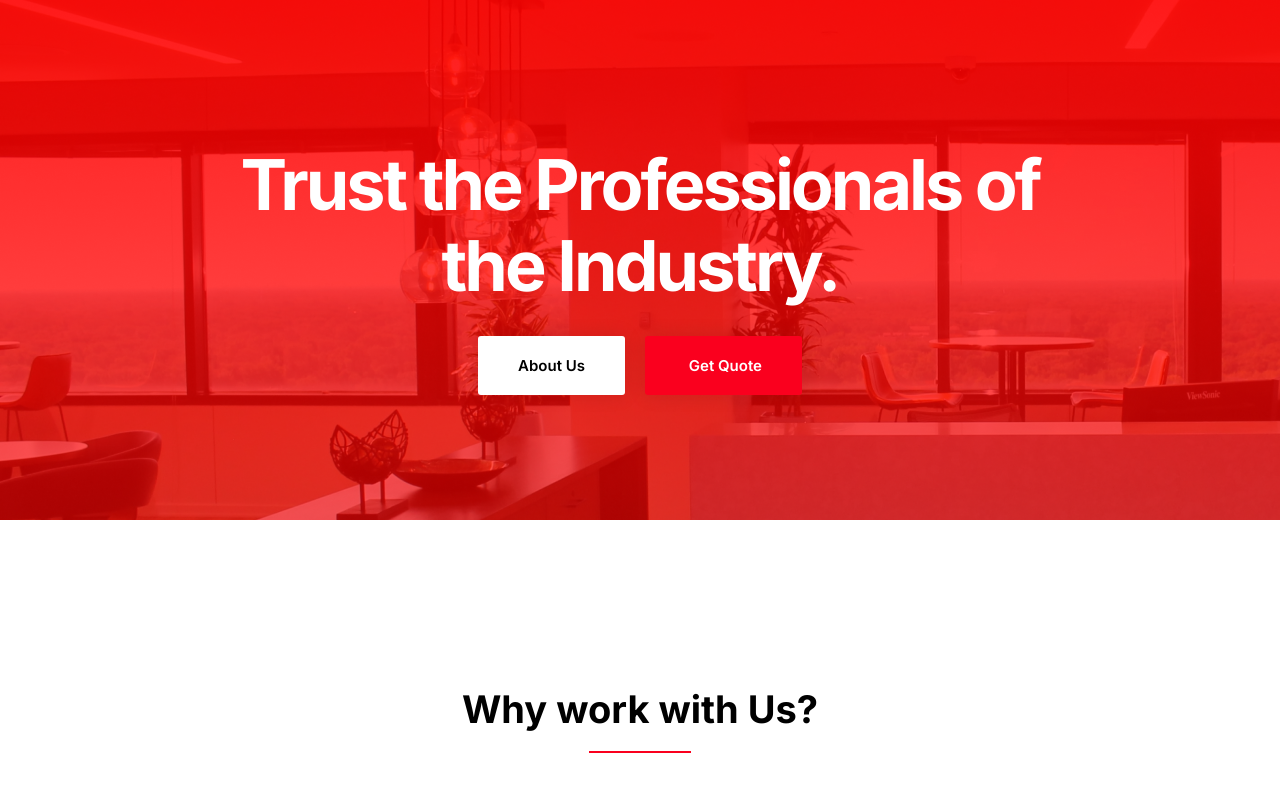
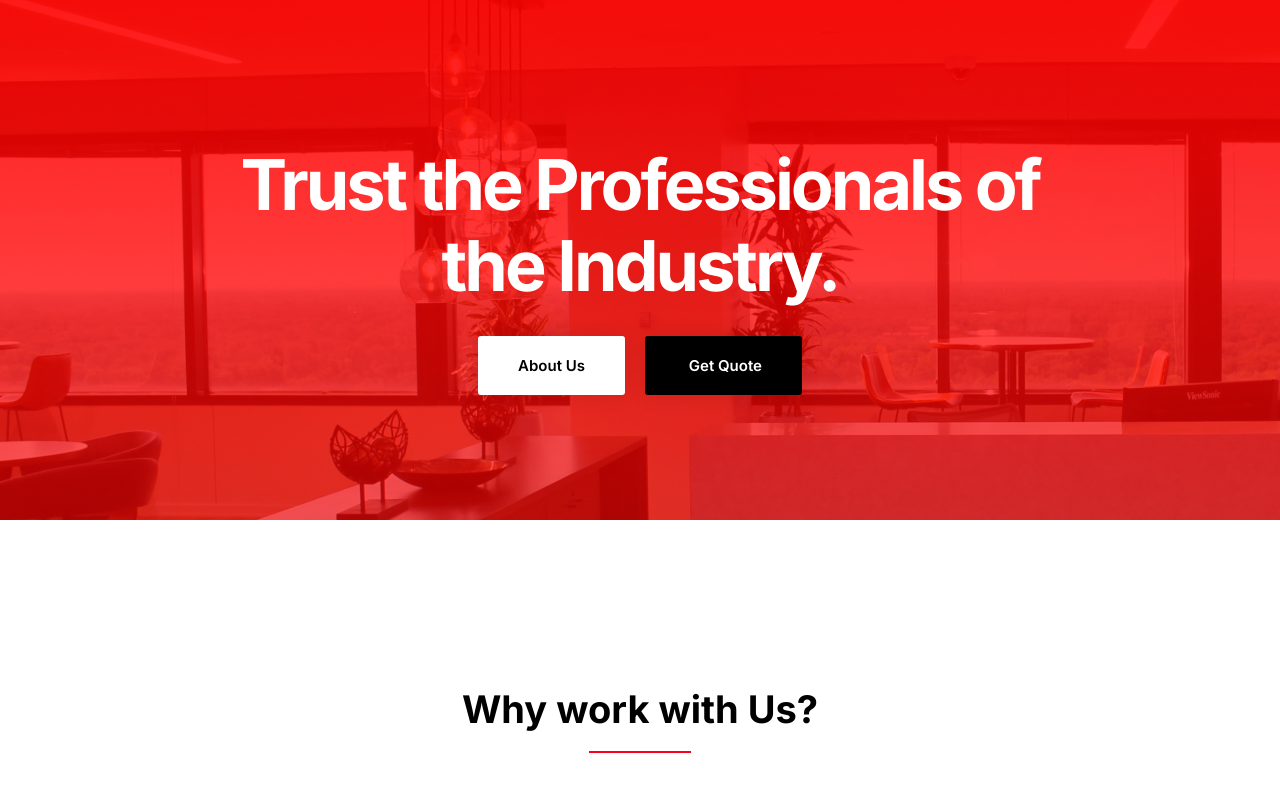
Before and after one commit to LeonChisum/Flooring-company---87-Lux, a Next.js app: page / in a window 1280 px wide. Shown: the top 800 px of the page. Built offline with nearby package versions, Linux system fonts and the light colour scheme.

Commit message:
changed get a quote color from red to black

```diff
--- a/styles/style.scss
+++ b/styles/style.scss
@@ -72,7 +72,7 @@
 }
 
 .button__red {
-	background: rgb(250, 0, 30);
+	background: black;
 	color: white;
 	padding: 15px 25px;
 	font-size: 15px;
@@ -206,7 +206,7 @@
 }
 
 .header__red__btn {
-	background: rgb(250, 0, 30);
+	background: black;
 	padding: 20px 40px;
 	color: white;
 	font-weight: 600;
```
